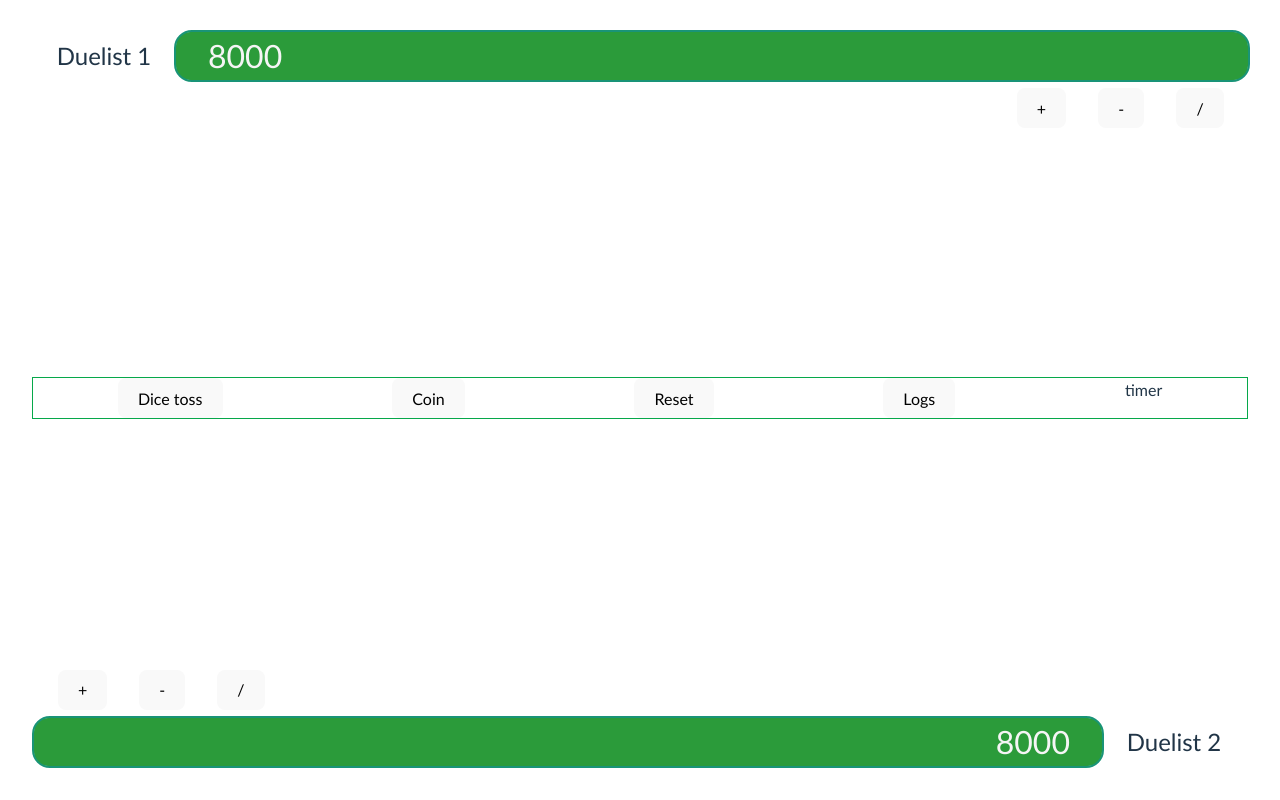
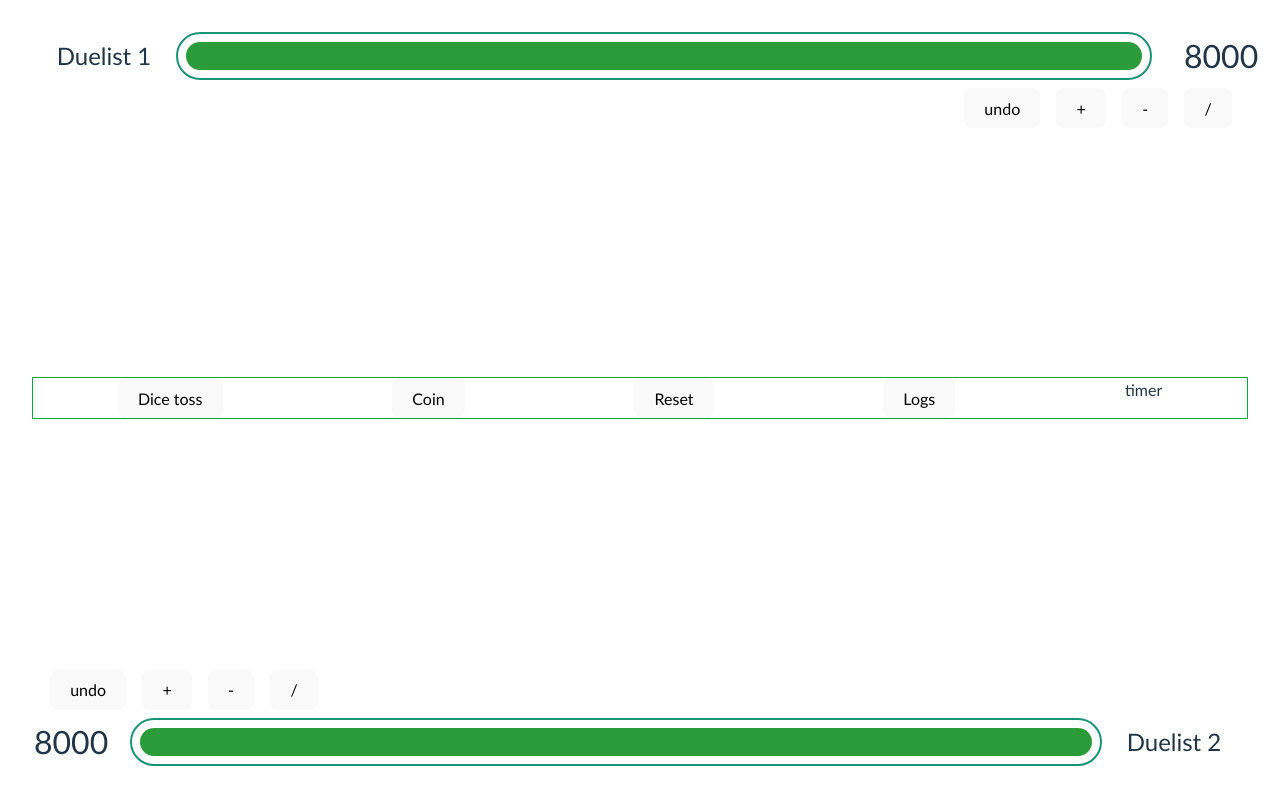
Before and after one commit to Sanj-sanj/Yugioh-calculator, a React (Vite) app: page / in a window 1280 px wide. Built offline with nearby package versions, Linux system fonts and the light colour scheme.

Commit message:
working on undo button, lots of state regarding calcs is weird and unintuitive, things need to change

```diff
--- a/src/components/Counter/DuelistCounter.tsx
+++ b/src/components/Counter/DuelistCounter.tsx
@@ -8,6 +8,7 @@ type DISPLAY_DATA = {
   playerData: PlayerData;
   halfLp: (data: CalculatorData) => void;
   openModal: (data: CalculatorData) => void;
+  undo: (data: CalculatorData) => void;
 };
 
 const DuelistCounter: FunctionComponent<DISPLAY_DATA> = ({
@@ -17,22 +18,35 @@ const DuelistCounter: FunctionComponent<DISPLAY_DATA> = ({
   halfLp,
   calculatorData,
   playerData,
+  undo,
 }: DISPLAY_DATA) => {
+  console.log(duelistName, calculatorData);
   return (
     <div className={`duel-display-container ${className}`}>
-      <div className="duel-display">
+      <div
+        className="
+      display-area"
+      >
         <div className="duel-display-name">{duelistName}</div>
-        <div className="life-bar">
-          <div
-            className={`life-bar-fill ${playerData.lp}`}
-            style={{ width: `${(playerData.lp / 8000) * 100}%` }}
-          ></div>
+        <div className="life-bar-container">
+          <div className="life-bar">
+            <div
+              className="life-bar-fill"
+              style={{ width: `${(playerData.lp / 8000) * 100}%` }}
+            ></div>
+          </div>
           <span className="lp-ammount">{playerData.lp}</span>
         </div>
       </div>
       <div className="display-interact">
         {/* { passing back the operand and Lp values so the modal has the updated with knowledge of which button } */}
         {/* { modifier && remainder is not assigned yet, default: 'zero'. Then, it will be updated in the reducer by the calc component } */}
+        <button className="undo" onClick={() => undo(calculatorData)}>
+          undo
+        </button>
+        {/*
+  for + && - dispatch actions, omit {modifier, remainder} properties
+  */}
         <button
           onClick={() =>
             openModal({
@@ -64,7 +78,7 @@ const DuelistCounter: FunctionComponent<DISPLAY_DATA> = ({
               player: playerData.playerName,
               currentLP: playerData.lp,
               modifier: 2,
-              remainder: playerData.lp / 2,
+              remainder: Math.round(playerData.lp / 2),
             })
           }
         >
--- a/src/components/DuelApp.tsx
+++ b/src/components/DuelApp.tsx
@@ -1,5 +1,5 @@
 import { FunctionComponent, useReducer, useState } from "react";
-import { CalculatorData, ModalViews } from "../interfaces/DisplayTypes";
+import { CalculatorData, ModalActions } from "../interfaces/DisplayTypes";
 import {
   duelDisplayState,
   initialCalculationState,
@@ -18,11 +18,17 @@ const DuelApp: FunctionComponent = () => {
     duelDisplayState
   );
   //these strings will be used to determine which modal to render
-  const [toggleModal, setToggleModal] = useState<ModalViews>("closed");
+  const [modalVisible, setModalVisible] = useState<ModalActions>({
+    player: "player1",
+    view: "closed",
+  });
 
   //this state is passed to the DuelistCounter components, which only really uses updates the operand && currentLP for any given calculation (p1, p2)
-  const [calculationData, setCalculationData] = useState<CalculatorData>(
-    initialCalculationState
+  const [player1Data, setPlayer1Data] = useState<CalculatorData>(
+    initialCalculationState.player1
+  );
+  const [player2Data, setPlayer2Data] = useState<CalculatorData>(
+    initialCalculationState.player2
   );
 
   return (
@@ -31,70 +37,136 @@ const DuelApp: FunctionComponent = () => {
         duelistName={player1.duelistName}
         className="duelist duelist-1"
         playerData={player1}
-        calculatorData={calculationData}
+        calculatorData={player1Data}
         openModal={(calcData) => {
-          setToggleModal("calculator");
-          setCalculationData(calcData);
+          setModalVisible({ player: "player1", view: "calculator" });
+          setPlayer1Data(calcData);
         }}
         halfLp={(data) => {
-          setCalculationData(data);
+          setPlayer1Data(data);
           dispatch({ type: "HALF_LP", payload: data.player });
           dispatch({ type: "UPDATE_LOG", payload: [data] });
+        }}
+        undo={() => {
+          dispatch({
+            type: "UNDO",
+            payload: {
+              name: player1Data.player,
+              adjustedLP: player1Data.currentLP,
+            },
+          });
         }}
       />
       {/* {duelist[0]} */}
       <div className="displayArea-middle">
-        <button onClick={() => setToggleModal("dice")}>Dice toss</button>
-        <button onClick={() => setToggleModal("coin")}>Coin</button>
+        <button
+          onClick={() =>
+            setModalVisible({ player: modalVisible.player, view: "dice" })
+          }
+        >
+          Dice toss
+        </button>
+        <button
+          onClick={() =>
+            setModalVisible({ player: modalVisible.player, view: "coin" })
+          }
+        >
+          Coin
+        </button>
         <button
           onClick={() => dispatch({ type: "RESET_STATE", payload: true })}
         >
           Reset
         </button>
-        <button onClick={() => setToggleModal("log")}>Logs</button>
+        <button
+          onClick={() =>
+            setModalVisible({ player: modalVisible.player, view: "log" })
+          }
+        >
+          Logs
+        </button>
         <div>timer</div>
       </div>
       {/* {duelist[1]} */}
+      {/* maybe my approach to dispatching actions are wrong
+      I could create dispatch functions for addition, subtraction and division and
+      pass each indivually as a prop item instead of handling it at the component level */}
       <DuelistCounter
         duelistName={player2.duelistName}
         className="duelist duelist-2 display-reverse"
-        calculatorData={calculationData}
+        calculatorData={player2Data}
         playerData={player2}
         openModal={(calcData) => {
-          setToggleModal("calculator");
-          setCalculationData(calcData);
+          setModalVisible({ player: "player2", view: "calculator" });
+          setPlayer2Data(calcData);
         }}
         halfLp={(data) => {
-          setCalculationData(data);
+          setPlayer2Data(data);
           dispatch({ type: "HALF_LP", payload: data.player });
           dispatch({ type: "UPDATE_LOG", payload: [data] });
         }}
+        undo={(data) => {
+          dispatch({
+            type: "UNDO",
+            payload: {
+              name: player2Data.player,
+              adjustedLP: player2Data.currentLP,
+            },
+          });
+          dispatch({
+            type: "UPDATE_LOG",
+            payload: [
+              {
+                ...player2Data,
+                currentLP: data.remainder
+                  ? data.remainder
+                  : player2Data.currentLP,
+                remainder: data.currentLP,
+                operand:
+                  data.operand === "/" ? "*" : data.operand === "+" ? "-" : "+",
+              },
+            ],
+          });
+        }}
       />{" "}
       <>
-        {toggleModal === "calculator" ? (
+        {modalVisible.view === "calculator" ? (
           <Modal>
             <Calculator
-              calculationData={calculationData}
+              calculationData={
+                modalVisible.player === "player1" ? player1Data : player2Data
+              }
               displayDispatch={dispatch}
-              closeModal={() => setToggleModal("closed")}
+              closeModal={() =>
+                setModalVisible({ player: modalVisible.player, view: "closed" })
+              }
             />
           </Modal>
-        ) : toggleModal === "log" ? (
+        ) : modalVisible.view === "log" ? (
           <Modal>
-            <Log logData={log} closeModal={() => setToggleModal("closed")} />
+            <Log
+              logData={log}
+              closeModal={() =>
+                setModalVisible({ player: modalVisible.player, view: "closed" })
+              }
+            />
           </Modal>
-        ) : toggleModal === "dice" ? (
+        ) : modalVisible.view === "dice" ? (
           <Modal>
             <Dice
-              closeModal={() => setToggleModal("closed")}
+              closeModal={() =>
+                setModalVisible({ player: modalVisible.player, view: "closed" })
+              }
               dispatch={dispatch}
             />
           </Modal>
-        ) : toggleModal === "coin" ? (
+        ) : modalVisible.view === "coin" ? (
           <Modal>
             <Coin
               dispatch={dispatch}
-              closeModal={() => setToggleModal("closed")}
+              closeModal={() =>
+                setModalVisible({ player: modalVisible.player, view: "closed" })
+              }
             />
           </Modal>
         ) : null}
--- a/src/components/Log/Log.tsx
+++ b/src/components/Log/Log.tsx
@@ -6,7 +6,8 @@ const Log: FunctionComponent<{
   closeModal: () => void;
 }> = ({ logData, closeModal }) => {
   return (
-    <button className="log" onClick={closeModal}>
+    <section className="log">
+      <button onClick={closeModal}>
         {logData.length === 0 ? (
           <>
             <div>Start dueling to fill up the log!</div>
@@ -31,6 +32,7 @@ const Log: FunctionComponent<{
           })
         )}
       </button>
+    </section>
   );
 };
 export default Log;
--- a/src/state/displayReducer.ts
+++ b/src/state/displayReducer.ts
@@ -12,12 +12,14 @@ const displayReducer = (
         typeof action.payload.operand2 === "number"
       ) {
         const player = action.payload.player;
-
+        const remainder = Math.round(
+          state[player].lp + action.payload.operand2
+        );
         return {
           ...state,
           [player]: {
             ...state[player],
-            lp: state[player].lp + action.payload.operand2,
+            lp: remainder,
           },
         };
       }
@@ -28,7 +30,9 @@ const displayReducer = (
         typeof action.payload.operand2 === "number"
       ) {
         const player = action.payload.player;
-        const remainder = state[player].lp - action.payload.operand2;
+        const remainder = Math.round(
+          state[player].lp - action.payload.operand2
+        );
         return {
           ...state,
           [player]: {
@@ -48,12 +52,20 @@ const displayReducer = (
       return { ...state, log: [...state.log, ...action.payload] };
     case "HALF_LP": {
       const player = action.payload;
-      const remainder = state[player].lp / 2;
+      const remainder = Math.round(state[player].lp / 2);
       return {
         ...state,
         [player]: { ...state[player], lp: remainder <= 0 ? 0 : remainder },
       };
     }
+    case "UNDO": {
+      const player = action.payload.name;
+      return {
+        ...state,
+        [player]: { ...state[player], lp: action.payload.adjustedLP },
+      };
+    }
+
     default:
       return state;
   }
--- a/src/state/duelDisplayState.ts
+++ b/src/state/duelDisplayState.ts
@@ -18,10 +18,22 @@ export const duelDisplayState: DisplayStates = {
 };
 
 //state that gets consumed by Calculator component once passed to each Duel display
-export const initialCalculationState: CalculatorData = {
-  player: "player1",
-  currentLP: 8000,
-  operand: "+",
-  modifier: 0,
-  remainder: undefined,
+export const initialCalculationState: {
+  player1: CalculatorData;
+  player2: CalculatorData;
+} = {
+  player1: {
+    player: "player1",
+    currentLP: 8000,
+    operand: "+",
+    modifier: 0,
+    remainder: undefined,
+  },
+  player2: {
+    player: "player2",
+    currentLP: 8000,
+    operand: "+",
+    modifier: 0,
+    remainder: undefined,
+  },
 };
--- a/src/styles/App.css
+++ b/src/styles/App.css
@@ -5,7 +5,8 @@
   margin: 0 auto;
   padding: 2rem;
   text-align: center;
-  font-family: 'Trebuchet MS', 'Lucida Sans Unicode', 'Lucida Grande', 'Lucida Sans', Arial, sans-serif;
+  font-family: "Trebuchet MS", "Lucida Sans Unicode", "Lucida Grande",
+    "Lucida Sans", Arial, sans-serif;
 }
 .App {
   width: 100%;
@@ -15,33 +16,39 @@
 /*
 THIS IS COMPONENT CSS
 */
-.duel-display-container-top {
+.duel-display-container {
   display: flex;
   flex-direction: column;
+  align-items: center;
+}
+.display-area {
+  display: flex;
+  position: relative;
+  width: 100%;
 }
 .display-reverse {
   display: flex;
   flex-direction: column-reverse;
-  padding: .125em;
+  padding: 0.125em;
 }
+/* DISPLAY AREA BUTTON CONTAINER */
 .display-interact {
   display: flex;
-  justify-content: space-around;
-  margin-left: 79%;
+  justify-content: flex-end;
   padding: 0.5em;
+  width: 100%;
 }
 /* OVERWRITE FOR BOTTOM DISPLAY */
 .display-reverse > .display-interact {
   margin-left: 0;
-  margin-right: 79%;
-}
-.duel-display {
-  display: flex;
-  position: relative
+  justify-content: flex-start;
 }
 /* OVERWRITE FOR BOTTOM DISPLAY */
-.display-reverse > .duel-display {
+.display-reverse > .display-area {
   flex-direction: row-reverse;
+}
+.display-interact > button {
+  margin: 0em 0.5em;
 }
 .duel-display-name {
   min-width: 9rem;
@@ -51,17 +58,20 @@ THIS IS COMPONENT CSS
   justify-content: center;
   font-size: x-large;
 }
+
+.life-bar-container {
+  width: 100%;
+  display: flex;
+}
 .life-bar {
-  display: flex;
-  flex-direction: row;
   width: 100%;
   min-height: 3em;
-  color: whitesmoke;
-  outline: solid 2px #199477;
-  border-radius: 1em;
+  border: solid 2px #199477;
+  border-radius: 5em;
+  padding: 0.5em;
 }
-.display-reverse > .duel-display > .life-bar {
-  justify-content: end;
+.display-reverse > .display-area > .life-bar-container {
+  flex-direction: row-reverse;
 }
 .life-bar-fill {
   border-radius: 0.875em;
@@ -75,16 +85,17 @@ THIS IS COMPONENT CSS
   width: 100%;
 }
 .lp-ammount {
-  position: absolute;
   display: flex;
   height: 100%;
+  max-width: 3em;
+  min-width: 3em;
   padding-left: 1em;
   align-items: center;
   font-size: xx-large;
 }
-.display-reverse > .duel-display > .life-bar > .lp-ammount {
-padding-left: 0;
-padding-right: 1em;
+.display-reverse > .display-area > .life-bar-container > .lp-ammount {
+  padding-left: 0;
+  padding-right: 1em;
 }
 
 .duel-grid-container {
@@ -101,19 +112,13 @@ padding-right: 1em;
 }
 
 .display-left {
-  /* position: absolute; */
   transform: rotate(90deg);
-
   width: 100%;
-  /* left: 0; */
 }
 .display-right {
-  /* position: absolute; */
   transform: rotate(-90deg);
   width: 100%;
-  /* right: 0; */
 }
-
 
 /* MODAL CSS */
 .modal-container {
@@ -137,23 +142,26 @@ padding-right: 1em;
   background-color: #071b17;
   padding: 0.5em;
   font-size: 20px;
-  text-align: right ;
-  width: 80%;
+  text-align: right;
+  /* width: 80%; */
+  flex: 55;
 }
 .calc-top {
   display: flex;
 }
 .calc-row {
   display: flex;
+  width: 100%;
 }
 .calc-button {
-  padding: 1em 2em;
-  width: 100%;
+  /* padding: 1em 2em; */
   background-color: #02281f;
   border: #06a84a solid 1px;
+  flex: 1;
 }
 .calc-top > .calc-button {
-  width: 20%;
+  /* width: 20%; */
+  flex: 4 0 auto;
 }
 
 /* LOGS CSS */
@@ -165,10 +173,15 @@ padding-right: 1em;
   padding: 1em 0;
   line-height: 1.5em;
 }
+.log > button {
+  width: 100%;
+  background: inherit;
+  padding: 0;
+}
 .log-entry {
-    display: flex;
-    flex-direction: column;
-    padding: 0.5em 0;
+  display: flex;
+  flex-direction: column;
+  padding: 0.5em 0;
 }
 
 /* DICE CSS */
```
Also changed, not shown: src/interfaces/DisplayTypes.ts (+9 -1 lines). Lines whose indentation alone changed are shown as unchanged.
